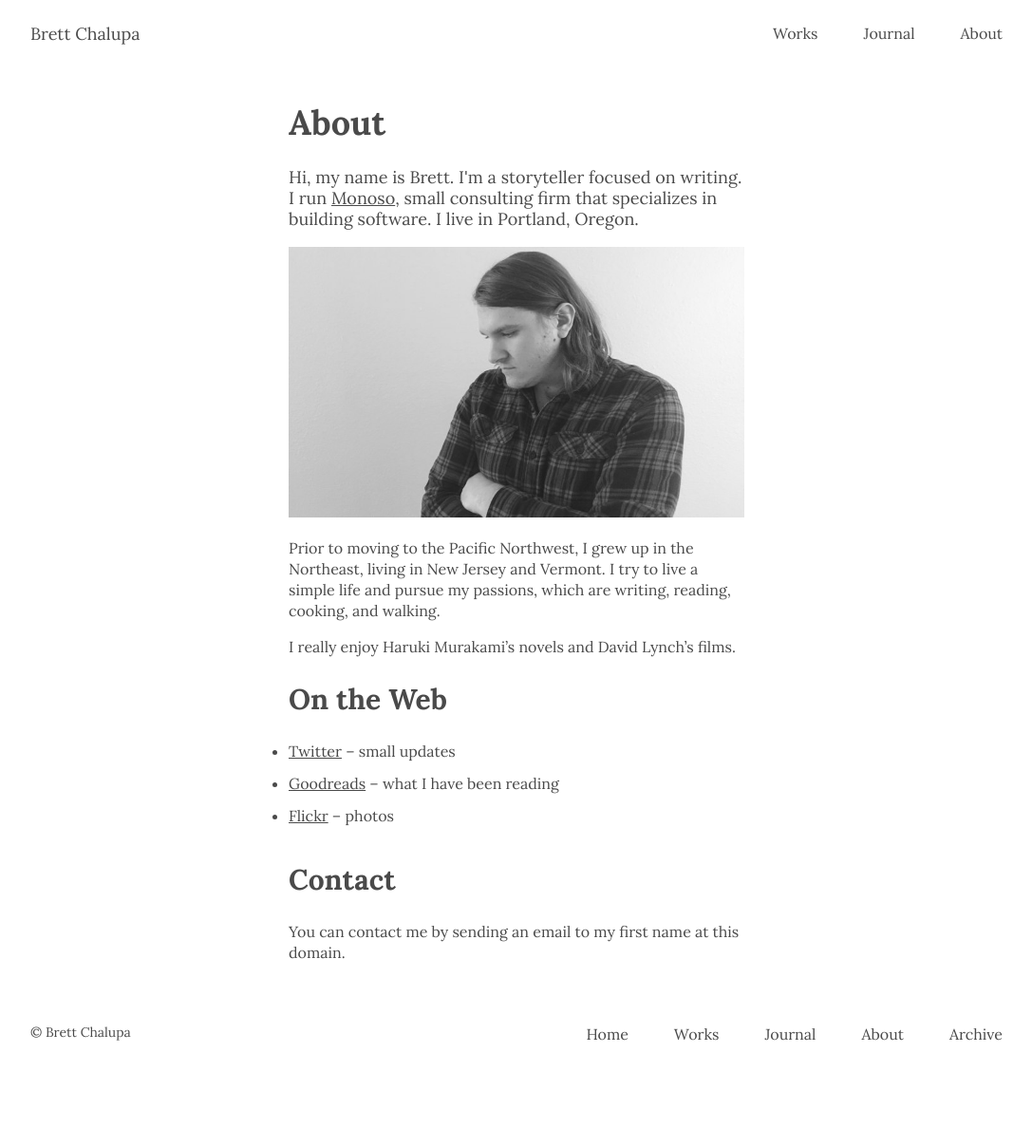
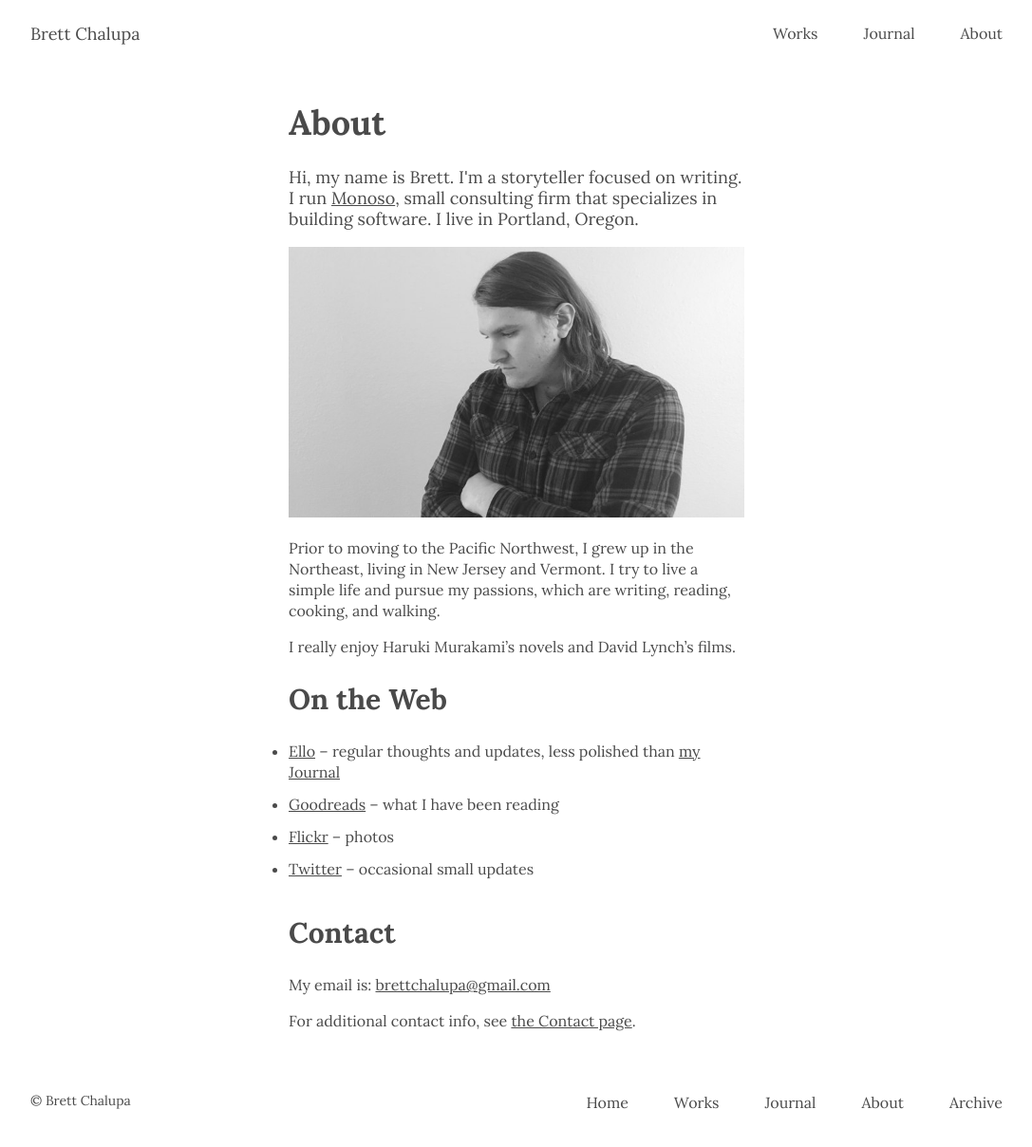
Before and after one commit to brettchalupa/brettchalupa.github.io, a Jekyll site: the page built from about.md, in a window 1280 px wide. Shown: the whole page at 95% size, without its empty margins (96-1183 px from the left). Built offline with Jekyll 4.4.1, drawn with Linux system fonts in a browser that asks for light colours; a script that is not in the unit is left out; before the commit the page ends 1136 px from its top, so only the background shows below that.

Commit message:
Update About & Contact page details
This makes the follow changes based on recent adjustments from my
worklog:

- Adds Ello since I have been sharing thoughts and content there
  regularly
- Adds my real email address so people can more easily reach out
- Adds PMB address for the scenario where people need to send me
  something physically

```diff
--- a/about.md
+++ b/about.md
@@ -24,11 +24,15 @@ I really enjoy Haruki Murakami's novels and David Lynch's films.
 
 ## On the Web
 
-- [Twitter](https://twitter.com/brettchalupa) &ndash; small updates
+- [Ello](https://ello.co/brettchalupa) &ndash; regular thoughts and
+  updates, less polished than [my Journal](/journal/)
 - [Goodreads](https://www.goodreads.com/brettchalupa) &ndash; what I have been
   reading
 - [Flickr](https://www.flickr.com/photos/brettchalupa/) &ndash; photos
+- [Twitter](https://twitter.com/brettchalupa) &ndash; occasional small updates
 
 ## Contact
 
-You can contact me by sending an email to my first name at this domain.
+My email is: [brettchalupa@gmail.com](mailto:brettchalupa@gmail.com)
+
+For additional contact info, see [the Contact page](/contact/).
```
Also changed, not shown: contact.md (+10 -1 lines).
